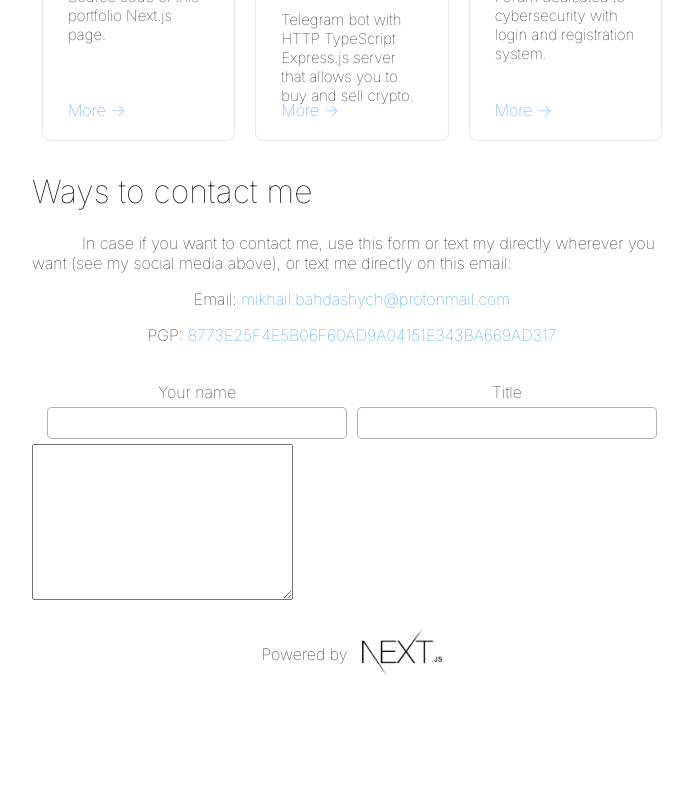
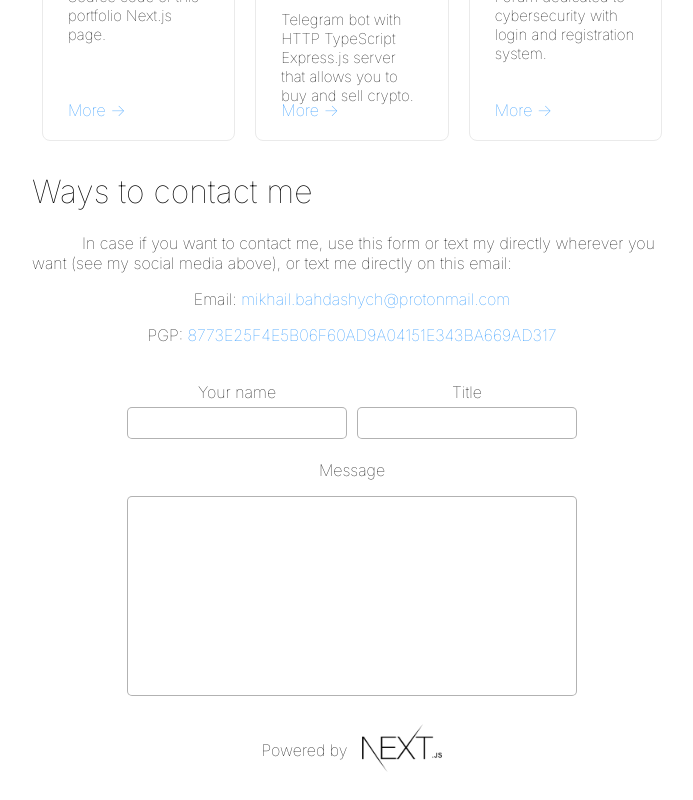
Before and after one commit to bl4drnnr/portfolio-page, a Next.js app in the folder portfolio-page/: page / in a window 1280 px wide. Shown: the part 1961-2761 px from the top of the page, without its empty margins (288-981 px from the left). Before the commit the page ends 2665 px from the top, so only its background shows below. Built offline with nearby package versions, Linux system fonts and the light colour scheme.

Commit message:
done form

```diff
--- a/portfolio-page/components/Contact.js
+++ b/portfolio-page/components/Contact.js
@@ -15,7 +15,8 @@ export default function Contact() {
           <Input title={"Your name"} />
           <Input title={"Title"} />
         </div>
-        <textarea name="" id="" cols="30" rows="10"></textarea>
+        <p>Message</p>
+        <textarea className={styles.textAreaField}></textarea>
       </div>
     </div>
   )
--- a/portfolio-page/styles/Contact.module.scss
+++ b/portfolio-page/styles/Contact.module.scss
@@ -3,14 +3,33 @@
   p {
     color: black;
   }
+
 }
 
 .contactFields {
   width: 100%;
+  text-align: center;
+
+  p {
+    color: black;
+  }
+
   .inputs {
-    text-align: center;
     display: flex;
     justify-content: center;
     align-items: center;
   }
+
+  .textAreaField {
+    overflow: auto;
+    resize: none;
+    outline: none;
+    border-radius: 5px;
+    border: 1px solid rgba(0, 0, 0, .3);
+    color: rgba(0, 0, 0, .65);
+    padding: 15px;
+    font-family: "Arial", sans-serif;
+    width: 450px;
+    height: 200px;
+  }
 }
--- a/portfolio-page/styles/Input.module.scss
+++ b/portfolio-page/styles/Input.module.scss
@@ -1,12 +1,13 @@
 .inputContainer {
   margin: 5px;
+
   .title {
     color: black;
     margin-bottom: 5px;
   }
 
   .inputField {
-    width: 300px;
+    width: 220px;
     height: 30px;
     padding: 15px;
     outline: none;
@@ -18,5 +19,4 @@
   .inputField:focus {
     border: 1px solid rgba(dodgerblue, .5);
   }
-
 }
```
